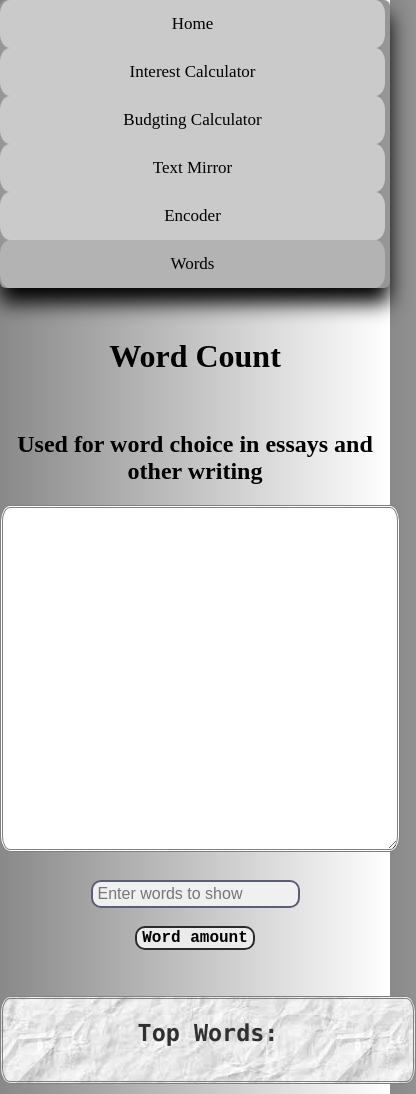
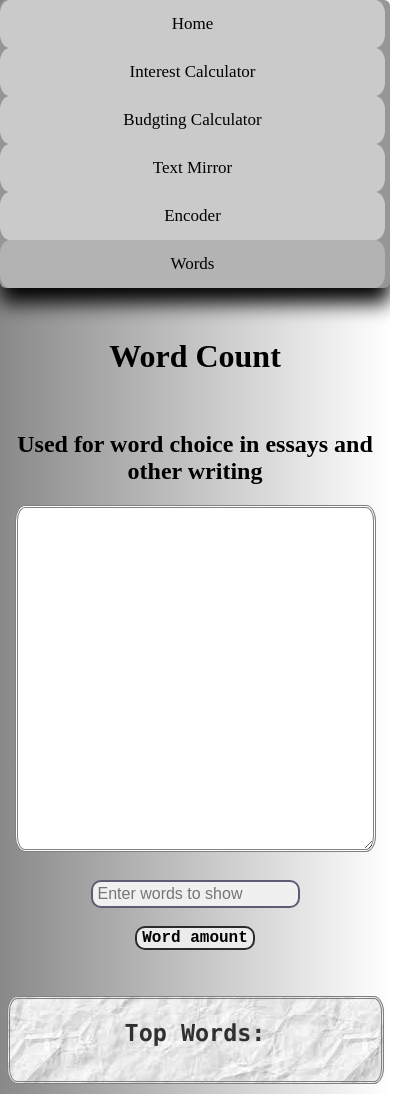
Before and after one commit to mrcoolkid69/tools, a plain HTML site: page words.html in a window 390 px wide. Shown: the whole page, 416 px wide, since content can reach past the window. Drawn offline with Linux system fonts and the light colour scheme.

Commit message:
Fixed phone bug

```diff
--- a/words.html
+++ b/words.html
@@ -11,7 +11,7 @@
 
     <style>
         .text {
-            width: 100%;
+            width: 90vw;
             max-width: 800px;
             display: block;
             margin: 10px auto;
@@ -21,7 +21,7 @@
         }
 
         .top-words {
-            width: 100%;
+            width: 90vw;
             max-width: 800px;
             display: block;
             margin: 10px auto;
```
